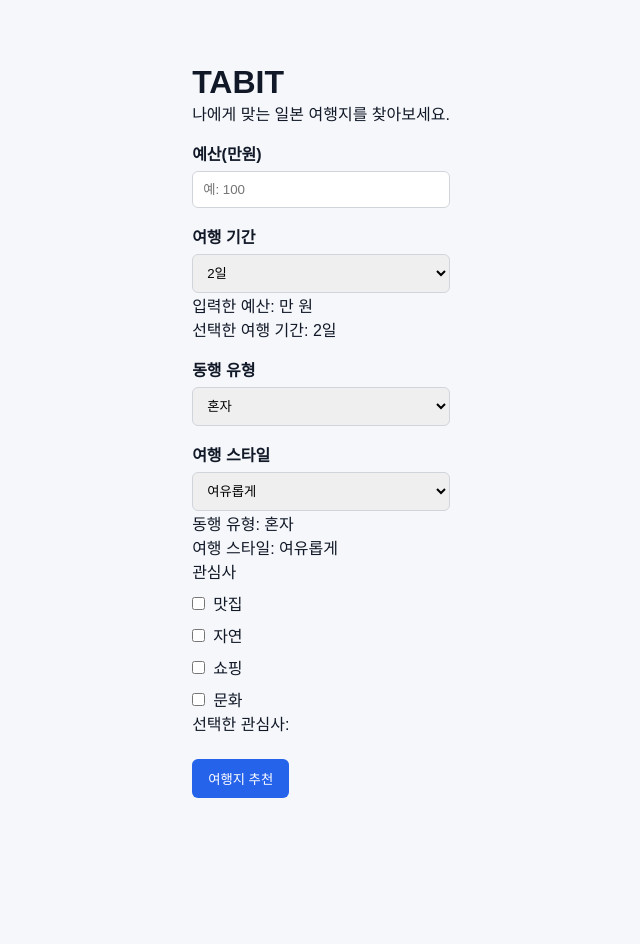
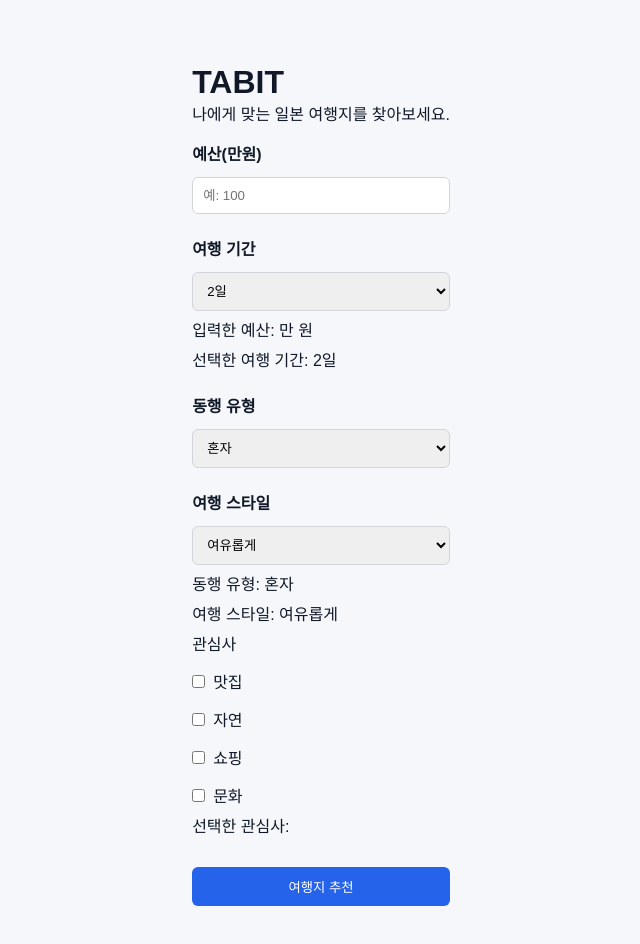
Before and after one commit to KlmY0ngBe0m/TABIT, a Next.js app in the folder frontend/: page / in a window 1280 px wide. Shown: the top 944 px of the page, without its empty margins (379-1019 px from the left). Before the commit the page ends 862 px from the top, so only its background shows below. Built offline with nearby package versions, Linux system fonts and the light colour scheme.

Commit message:
旅行入力フォームのレイアウトを整理

```diff
--- a/frontend/src/app/globals.css
+++ b/frontend/src/app/globals.css
@@ -127,3 +127,9 @@ input[type="checkbox"] {
   max-width: none;
   margin-top: 0;
 }
+
+.travel-form {
+  display: flex;
+  flex-direction: column;
+  gap: 6px;
+}
--- a/frontend/src/components/TravelForm.tsx
+++ b/frontend/src/components/TravelForm.tsx
@@ -35,7 +35,7 @@ export default function TravelForm({
   handleRecommendClick,
 }: TravelFormProps) {
   return (
-    <>
+    <section className="travel-form">
       <label htmlFor="budget">예산(만원)</label>
       <input
         id="budget"
@@ -94,6 +94,6 @@ export default function TravelForm({
       <button type="button" onClick={handleRecommendClick}>
         여행지 추천
       </button>
-    </>
+    </section>
   );
 }
```
